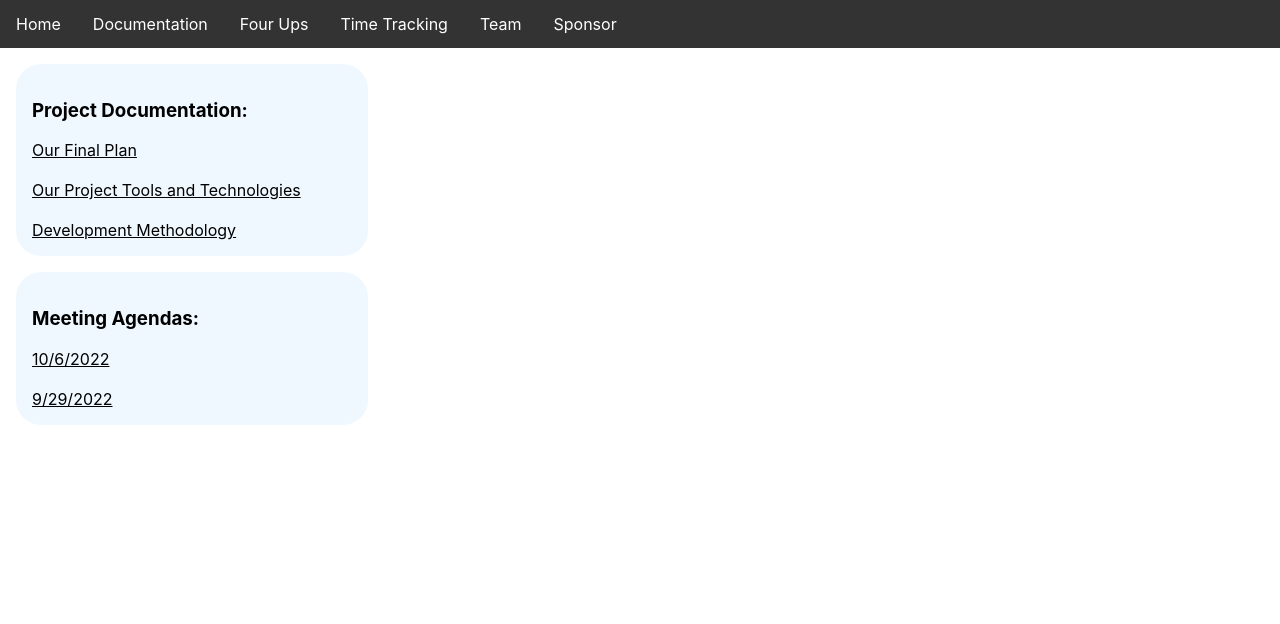
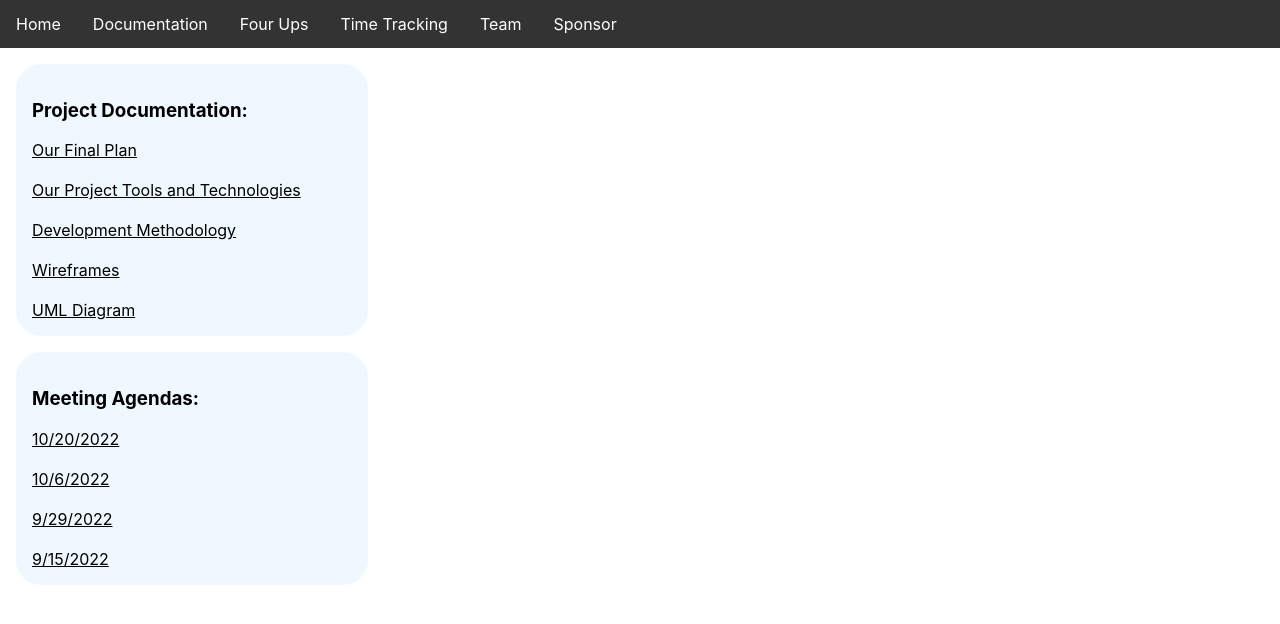
Before and after one commit to refactorings/anticopypaster_sp_site, a React (Create React App) app: page /anticopypaster/documentation in a window 1280 px wide. Shown: the top 624 px of the page. Built offline with nearby package versions, Linux system fonts and the light colour scheme.

Commit message:
feat(Documentation): :sparkles: Add new links to new (and old) documentation

```diff
--- a/src/page-components/Documentation.js
+++ b/src/page-components/Documentation.js
@@ -7,14 +7,19 @@ function Documentation() {
                 <h3>Project Documentation:</h3>
                 <a className='DocumentationLinkStyling' href="https://docs.google.com/document/d/1MjN8cIFJxX2y1wPUVOCOWonoWTahiBIBZIv2SXpesTc/edit?usp=sharing">Our Final Plan</a> <br/>
                 <a className='DocumentationLinkStyling' href="https://docs.google.com/document/d/1PI0WF8ciA6L70ifxCM2B5onAWbS4awFqExqZKKp-aHE/edit?usp=sharing">Our Project Tools and Technologies</a> <br/>
-                <a className='DocumentationLinkStyling' href="https://docs.google.com/document/d/1vXMzqkiCJqForGTieC9HzBNU_UvUXssrsETK0HIMdcs/edit?usp=sharing">Development Methodology</a>
+                <a className='DocumentationLinkStyling' href="https://docs.google.com/document/d/1vXMzqkiCJqForGTieC9HzBNU_UvUXssrsETK0HIMdcs/edit?usp=sharing">Development Methodology</a> <br />
+                <a className='DocumentationLinkStyling' href="https://drive.google.com/file/d/11J2y3Fqx97AoB4LBqONpsVgWrMAPAUBU/view?usp=sharing">Wireframes</a> <br />
+                <a className='DocumentationLinkStyling' href="https://drive.google.com/file/d/1fJ87U72qAxtplVoTRQVguHSlRLf9X4nm/view?usp=sharing">UML Diagram</a>
             </div>
 
             <div className='DocumentationBlock'>
                 <h3>Meeting Agendas:</h3>
+                <a className='DocumentationLinkStyling' href="https://docs.google.com/document/d/1wfgESSq1hSqltaoyY5nvYij4RNrBp4M6SIkl03c8s08/edit?usp=sharing">10/20/2022</a><br />
                 <a className='DocumentationLinkStyling' href="https://docs.google.com/document/d/1f-az5Ein_bkNgphAl3EXZ32KcNvKrDJTcpoM9uU5eMk/edit?usp=sharing">10/6/2022</a><br />
-                <a className='DocumentationLinkStyling' href="https://docs.google.com/document/d/1ZSnfqUxowGJcSabjp3dl5CW-auqA3xlHIACWLrAZVVE/edit?usp=sharing">9/29/2022</a>
+                <a className='DocumentationLinkStyling' href="https://docs.google.com/document/d/1ZSnfqUxowGJcSabjp3dl5CW-auqA3xlHIACWLrAZVVE/edit?usp=sharing">9/29/2022</a><br />
+                <a className='DocumentationLinkStyling' href="https://docs.google.com/document/d/1VOrSSmaGers3O8Sv_W8HOKeNcKYO-Ip3rDX0VjDN7B8/edit?usp=sharing">9/15/2022</a>
             </div>
+
         </div>
     )
 }
```
